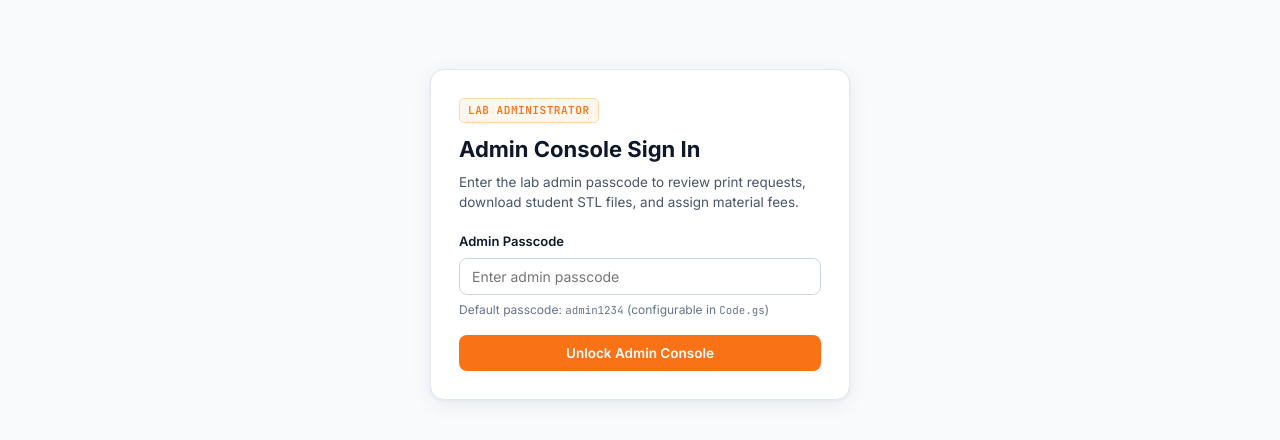
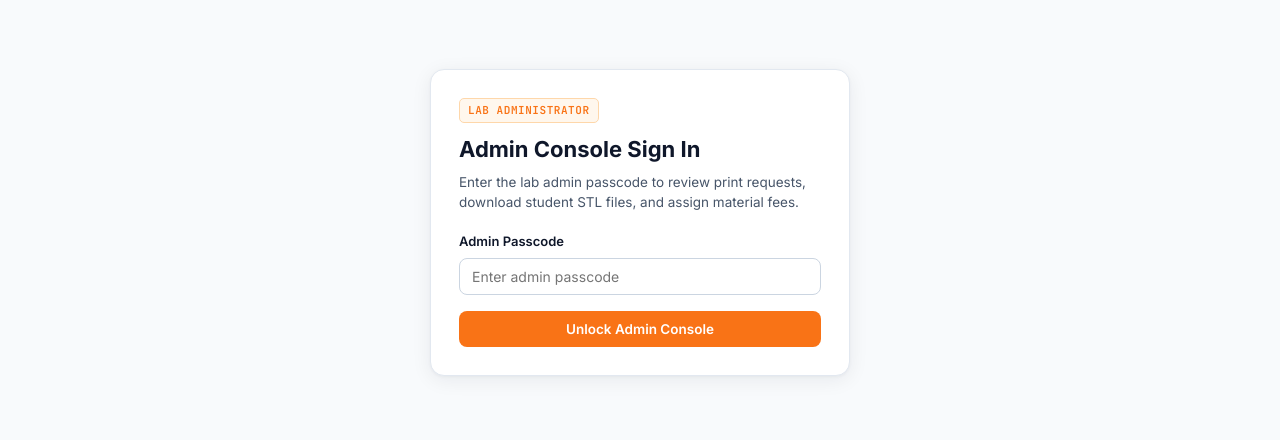
Before and after one commit to rionmartin99/3d-print-booking, a plain HTML site: page admin/index.html in a window 1280 px wide. Shown: the part 68-508 px from the top of the page. Drawn offline with Linux system fonts and the light colour scheme.

Commit message:
Hide default admin passcode hint from admin sign-in page

```diff
--- a/admin/index.html
+++ b/admin/index.html
@@ -61,7 +61,6 @@
           <div class="field">
             <label for="admin-passcode">Admin Passcode</label>
             <input type="password" id="admin-passcode" placeholder="Enter admin passcode" required />
-            <span class="field-hint">Default passcode: <code>admin1234</code> (configurable in <code>Code.gs</code>)</span>
           </div>
           <button type="submit" id="btn-admin-login" class="btn btn-primary btn-block">Unlock Admin Console</button>
         </form>
```
